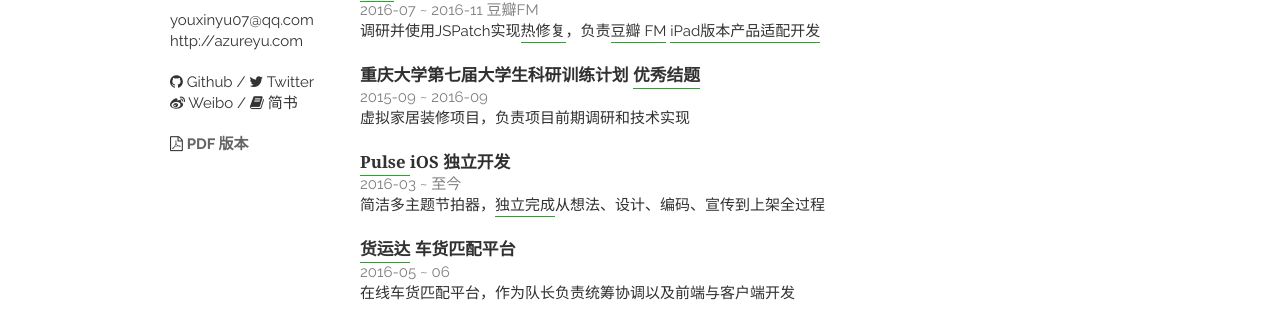
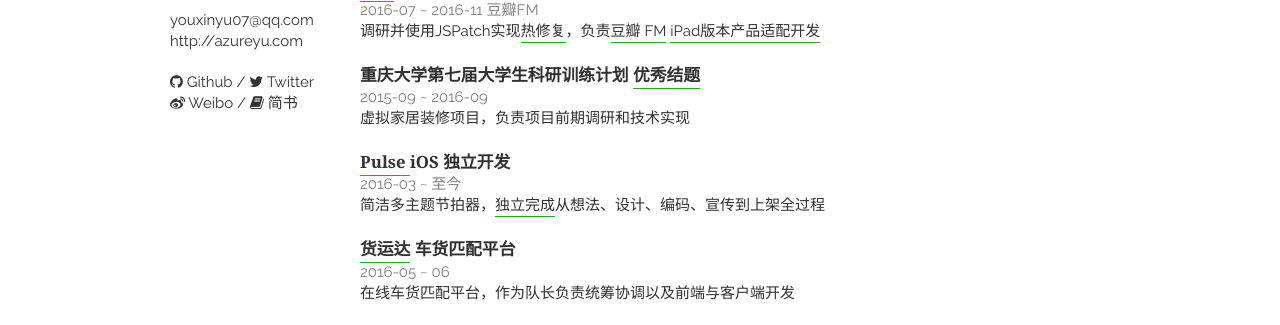
Before and after one commit to Yogayu/Resume, a Jekyll site: the page built from index.html, in a window 1280 px wide. Shown: the part 332-657 px from the top of the page. Built offline with Jekyll 4.4.1, drawn with Linux system fonts in a browser that asks for light colours; nearby versions of some CDN libraries; Markdown is read by kramdown in place of the engine named in the settings; the list of posts is cut into pages by our own code; comment, search, counter and statistics services are not loaded.

Commit message:
Update layout.html

```diff
--- a/_layouts/layout.html
+++ b/_layouts/layout.html
@@ -50,7 +50,7 @@
             <a href="https://weibo.com/{{ site.weibo }}"><i class="fa fa-weibo"></i> Weibo</a> /
              <a href="http://www.jianshu.com/users/313e5a37caee/latest_articles"><i class="fa fa-book"></i> 简书</a>
         </p>
-        <p><a href="{{ site.baseurl }}static/YouXinyu_Resume.pdf"><i class="fa fa-file-pdf-o"></i> <em>PDF 版本</em></a></p>
+<!--         <p><a href="{{ site.baseurl }}static/YouXinyu_Resume.pdf"><i class="fa fa-file-pdf-o"></i> <em>PDF 版本</em></a></p> -->
     </header>
     <div class="thirteen columns clearfix">
 
```
